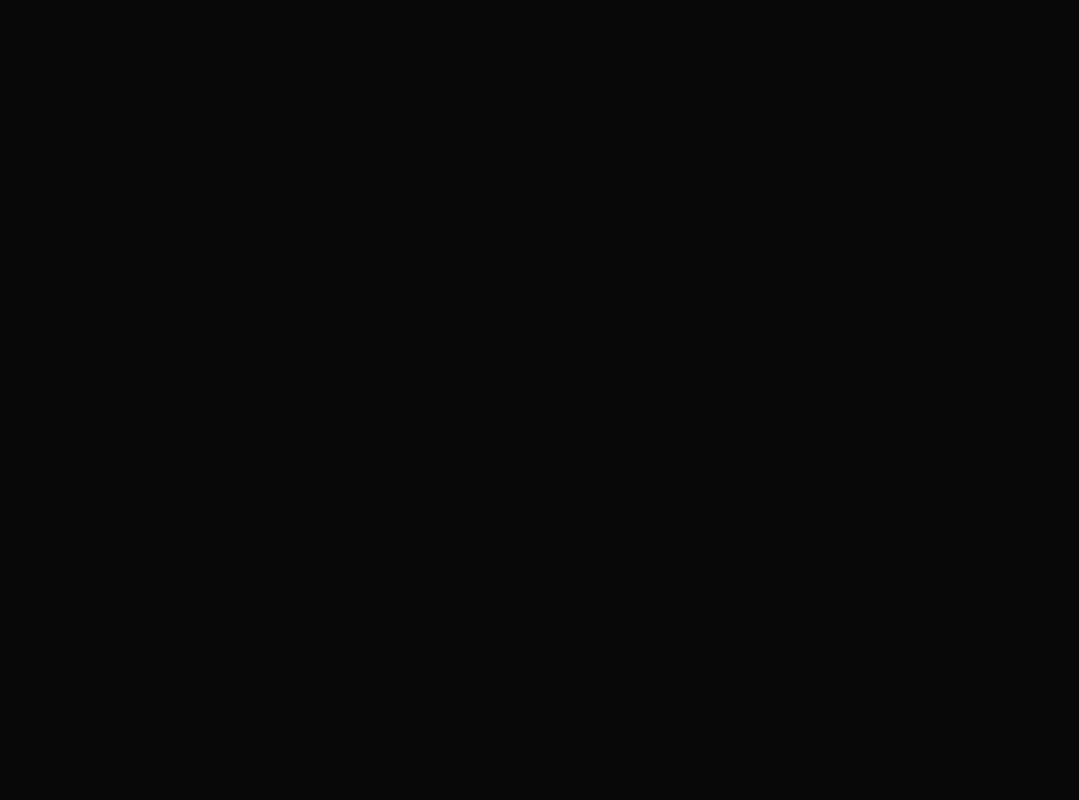
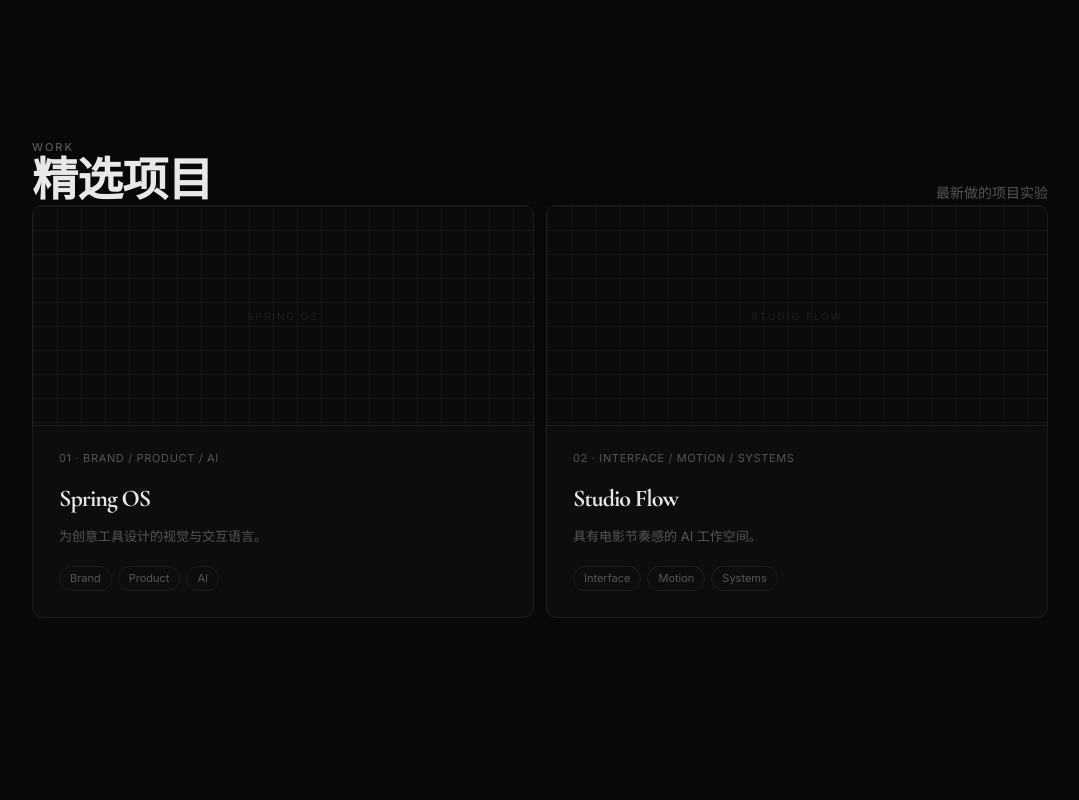
Before and after one commit to caiman001/caiman-lab-next, a Next.js app: page / in a window 1280 px wide. Shown: the part 460-1260 px from the top of the page, without its empty margins (100-1179 px from the left). Built offline with nearby package versions, Linux system fonts and the light colour scheme.

Commit message:
Fix: FadeIn no-flash — js-ready guard, default visible before JS

```diff
--- a/src/app/globals.css
+++ b/src/app/globals.css
@@ -88,14 +88,18 @@ h1, h2, h3, h4 {
 
 /* ── FadeIn ── */
 [data-fade] {
+  opacity: 1;
+  transform: none;
+}
+.js-ready [data-fade]:not(.visible) {
   opacity: 0;
   transform: translateY(20px);
   transition: opacity 1s cubic-bezier(.16,1,.3,1), transform 1s cubic-bezier(.16,1,.3,1);
 }
-[data-fade].visible { opacity: 1; transform: none; }
-[data-fade][data-delay="1"] { transition-delay: .12s; }
-[data-fade][data-delay="2"] { transition-delay: .24s; }
-[data-fade][data-delay="3"] { transition-delay: .36s; }
+.js-ready [data-fade].visible { opacity: 1; transform: none; }
+.js-ready [data-fade][data-delay="1"] { transition-delay: .12s; }
+.js-ready [data-fade][data-delay="2"] { transition-delay: .24s; }
+.js-ready [data-fade][data-delay="3"] { transition-delay: .36s; }
 
 /* ── Invest stats ── */
 .invest-stat {
--- a/src/app/layout.tsx
+++ b/src/app/layout.tsx
@@ -1,6 +1,7 @@
 import type { Metadata } from "next";
 import "./globals.css";
 import Nav from "@/components/Nav";
+import JsReady from "@/components/JsReady";
 
 export const metadata: Metadata = {
   title: "CAIMAN.LAB",
@@ -11,6 +12,7 @@ export default function RootLayout({ children }: Readonly<{ children: React.Reac
   return (
     <html lang="zh-CN" suppressHydrationWarning>
       <body suppressHydrationWarning>
+        <JsReady />
         <Nav />
         {children}
       </body>
--- a/src/components/FadeIn.tsx
+++ b/src/components/FadeIn.tsx
@@ -1,16 +1,20 @@
 "use client";
-import { useEffect, useRef, useState, type ReactNode } from "react";
+import { useEffect, useRef, type ReactNode } from "react";
 
 interface FadeInProps { children: ReactNode; delay?: number; }
 
 export default function FadeIn({ children, delay }: FadeInProps) {
   const ref = useRef<HTMLDivElement>(null);
-  const [mounted, setMounted] = useState(false);
 
   useEffect(() => {
-    setMounted(true);
     const el = ref.current;
     if (!el) return;
+    // Already in view on mount → show immediately
+    const rect = el.getBoundingClientRect();
+    if (rect.top < window.innerHeight) {
+      el.classList.add("visible");
+      return;
+    }
     const obs = new IntersectionObserver(
       ([entry]) => { if (entry.isIntersecting) { el.classList.add("visible"); obs.unobserve(el); } },
       { threshold: 0.05, rootMargin: "0px 0px -16px 0px" }
@@ -19,11 +23,6 @@ export default function FadeIn({ children, delay }: FadeInProps) {
     return () => obs.disconnect();
   }, []);
 
-  if (!mounted) {
-    // SSR: render children fully visible, no animation
-    return <div>{children}</div>;
-  }
-
   return (
     <div ref={ref} data-fade="" {...(delay ? { "data-delay": String(delay) } : {})}>
       {children}
--- /dev/null
+++ b/src/components/JsReady.tsx
@@ -0,0 +1,6 @@
+"use client";
+import { useEffect } from "react";
+export default function JsReady() {
+  useEffect(() => { document.body.classList.add("js-ready"); }, []);
+  return null;
+}
```
